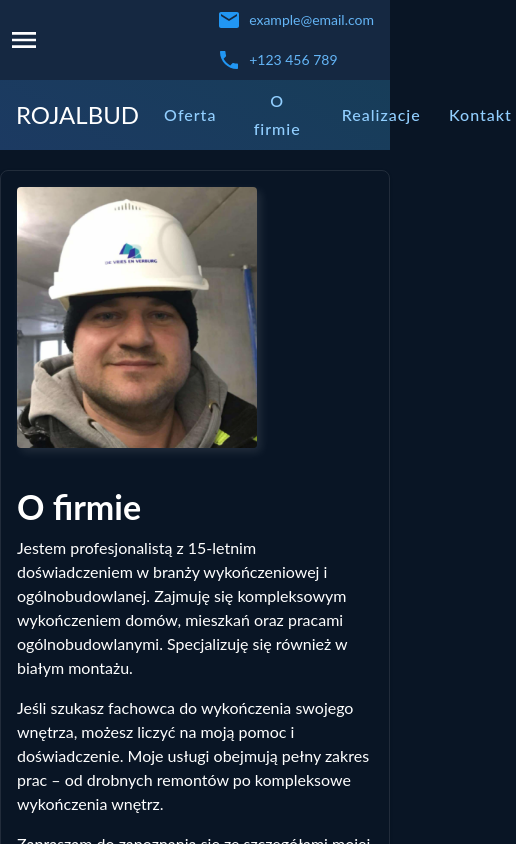
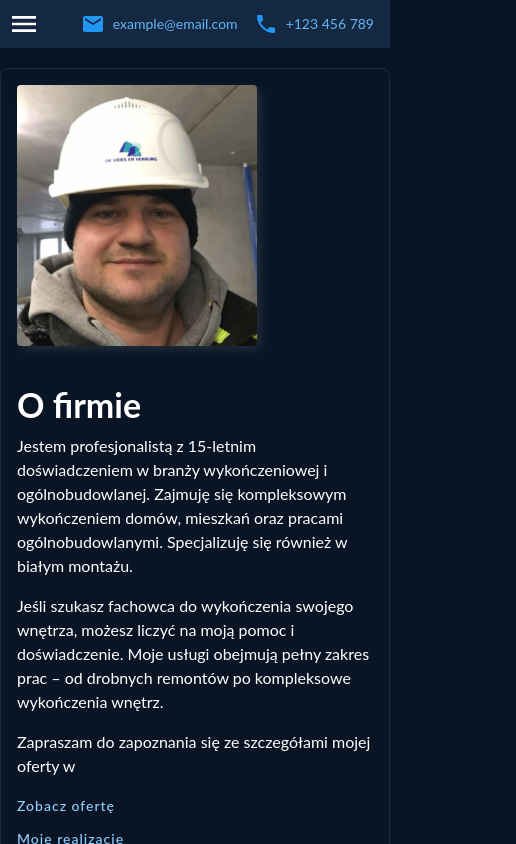
Before and after one commit to AlenJakob/githubpage, a React (Vite) app: page /#/ofirmie in a window 390 px wide. Shown: the top 844 px of the page, 516 px wide, since content can reach past the window. Built offline with nearby package versions, Linux system fonts and the light colour scheme.

Commit message:
fix bugs mobile/desktop for navigation

```diff
--- a/src/components/ContactBar.tsx
+++ b/src/components/ContactBar.tsx
@@ -18,7 +18,7 @@ function ContactBar({ center, sx }: { center?: boolean; sx?: CSSProperties }) {
 				sx={{
 					display: "flex",
 					gap: 2,
-					flexDirection: { xs: "column", md: "row" },
+					width: "100%",
 				}}>
 				<Link
 					href="mailto:example@email.com"
--- a/src/components/Navigation.tsx
+++ b/src/components/Navigation.tsx
@@ -1,6 +1,6 @@
 import { Box, Button, Stack, Typography } from "@mui/material";
 import { Link } from "react-router-dom";
-console.log("TEST ---- 2");
+
 const Navigation = () => {
 	return (
 		<Box
--- a/src/pages/Layout.tsx
+++ b/src/pages/Layout.tsx
@@ -38,7 +38,7 @@ const Layout = () => {
 						width: "100%",
 						backgroundColor: "#152841",
 					}}>
-					{!isDesktop && (
+					{isMobile && (
 						<IconButton
 							color="inherit"
 							aria-label="menu"
@@ -66,7 +66,7 @@ const Layout = () => {
 					)}
 
 					<Box>
-						<Navigation />
+						{!isMobile && <Navigation />}
 						<Outlet />
 					</Box>
 				</Box>
```
